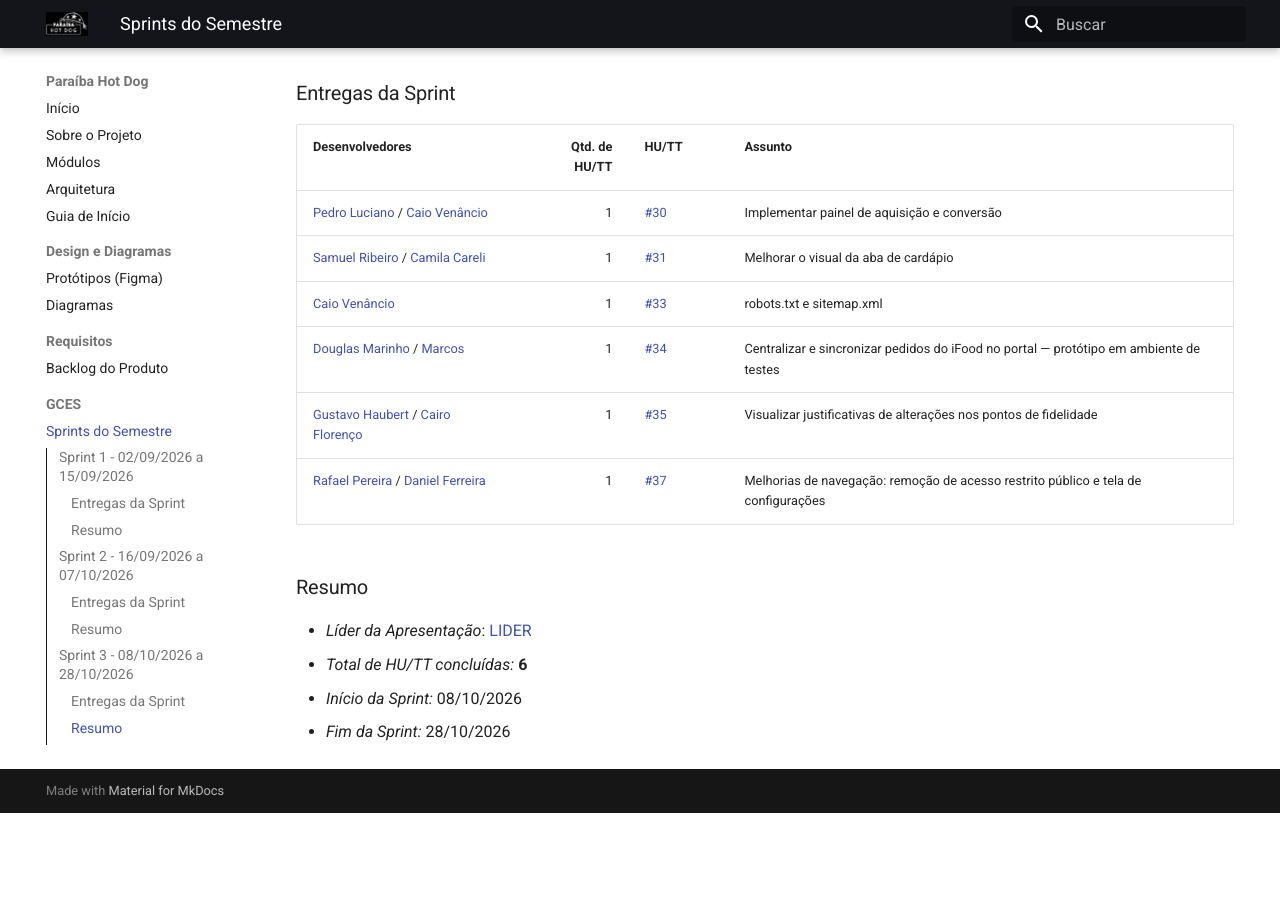
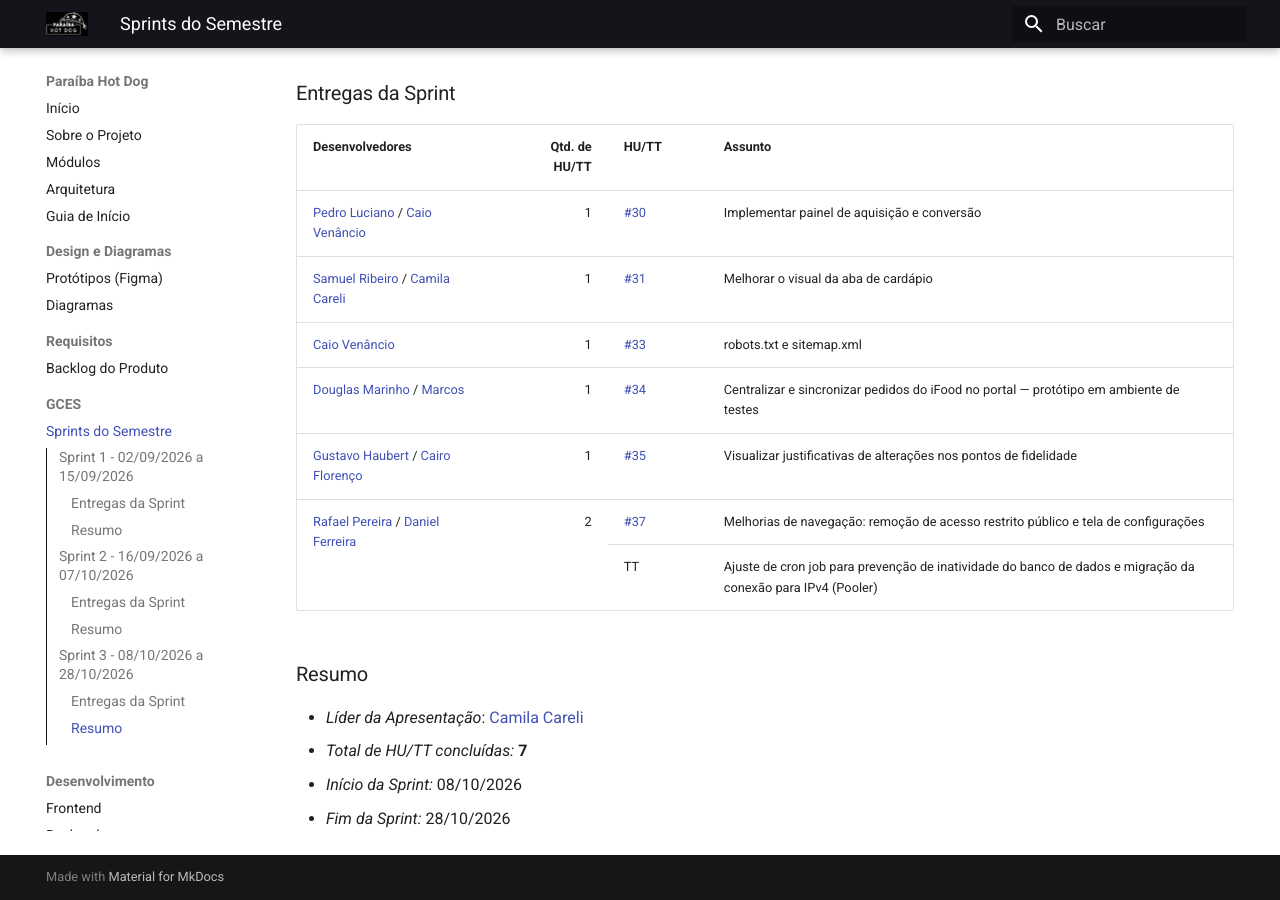
Before and after one commit to Paraiba-Hot-Dog/Paraiba-Hot-Dog-Docs, an MkDocs documentation site: the page built from docs/sprints/index.md, in a window 1280 px wide and 900 px high, scrolled down 2454 px. Built offline with MkDocs 1.6.1 and Material for MkDocs 9.7.7, drawn with Linux system fonts in a browser that asks for light colours; before the commit the page ends 3267 px from its top, so only the background shows below that.

Commit message:
Update index.md

```diff
--- a/docs/sprints/index.md
+++ b/docs/sprints/index.md
@@ -223,17 +223,21 @@
       <td>Visualizar justificativas de alterações nos pontos de fidelidade</td>
     </tr>
     <tr>
-      <td><a href="https://github.com/rafgpereira">Rafael Pereira</a> / <a href="https://github.com/DanielFsR">Daniel Ferreira</a></td>
-      <td align="right">1</td>
+      <td rowspan="2"><a href="https://github.com/rafgpereira">Rafael Pereira</a> / <a href="https://github.com/DanielFsR">Daniel Ferreira</a></td>
+      <td rowspan="2" align="right">2</td>
       <td><a href="https://github.com/Paraiba-Hot-Dog/Paraiba-Hot-Dog-Docs/issues/37">#37</a></td>
       <td>Melhorias de navegação: remoção de acesso restrito público e tela de configurações</td>
+    </tr>
+    <tr>
+      <td>TT</td>
+      <td>Ajuste de cron job para prevenção de inatividade do banco de dados e migração da conexão para IPv4 (Pooler)</td>
     </tr>
   </tbody>
 </table>
 
 ### Resumo
 
-- _Líder da Apresentação_: [LIDER](URL_LIDER)
-- _Total de HU/TT concluídas:_ **6**
+- _Líder da Apresentação_: [Camila Careli](https://github.com/camilascareli)
+- _Total de HU/TT concluídas:_ **7**
 - _Início da Sprint:_ 08/10/2026
 - _Fim da Sprint:_ 28/10/2026
```
